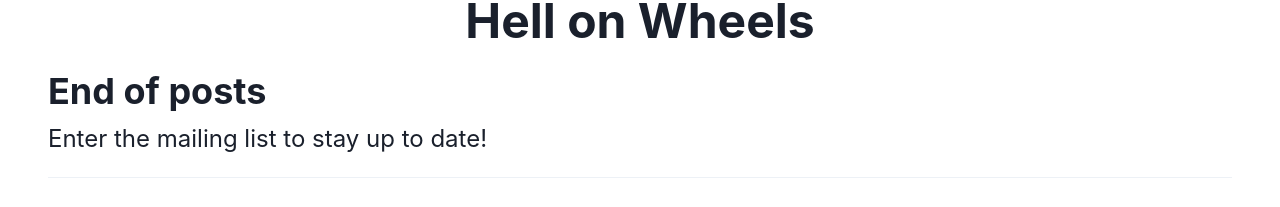
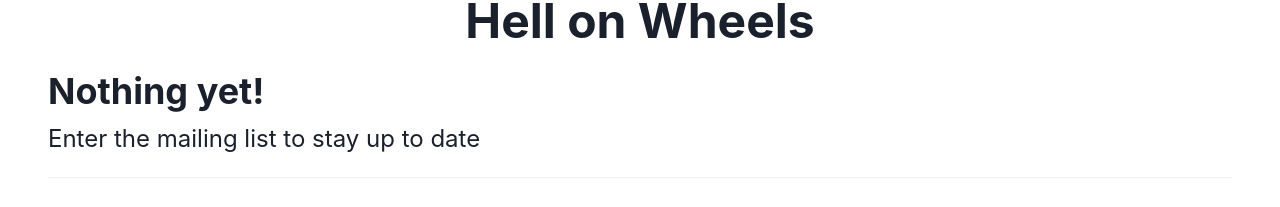
Before and after one commit to jbrummer402/Resume-Site, a Next.js app in the folder client/: page /hell_on_wheels in a window 1280 px wide. Shown: the part 146-353 px from the top of the page. Built offline with nearby package versions, Linux system fonts and the light colour scheme.

Commit message:
Update hell_on_wheels.js

```diff
--- a/client/pages/hell_on_wheels.js
+++ b/client/pages/hell_on_wheels.js
@@ -24,7 +24,7 @@ import { isEmpty } from 'lodash';
 const blogURL = 'jackbrummer.com/wp-json/wp/v2/posts'
 
 async function loading() {
-  let [loading, setLoading] = useEffect(false);
+  let [loading, setLoading] = useEffect(true);
 
 }
 
@@ -70,13 +70,22 @@ function ArticleList(props) {
     let posts = getPosts()
   })
 
+  if (loading) {
+    <Container maxW={'7xl'} p="12">
+        <Heading align='center' fontSize={'5xl'} as="h1">Loading</Heading>
+
+        <Heading align='left' as='h2' marginTop='5'>End of posts</Heading>
+
+      </Container>
+  }
+
   if (isEmpty(posts)) {
     return (
       <Container maxW={'7xl'} p="12">
         <Heading align='center' fontSize={'5xl'} as="h1">Hell on Wheels</Heading>
 
-        <Heading align='left' as='h2' marginTop='5'>End of posts</Heading>
-        <Text align='left' fontSize='2xl'>Enter the mailing list to stay up to date!</Text>
+        <Heading align='left' as='h2' marginTop='5'>Nothing yet!</Heading>
+        <Text align='left' fontSize='2xl'>Enter the mailing list to stay up to date</Text>
 
         <Divider marginTop="5" />
 
```
